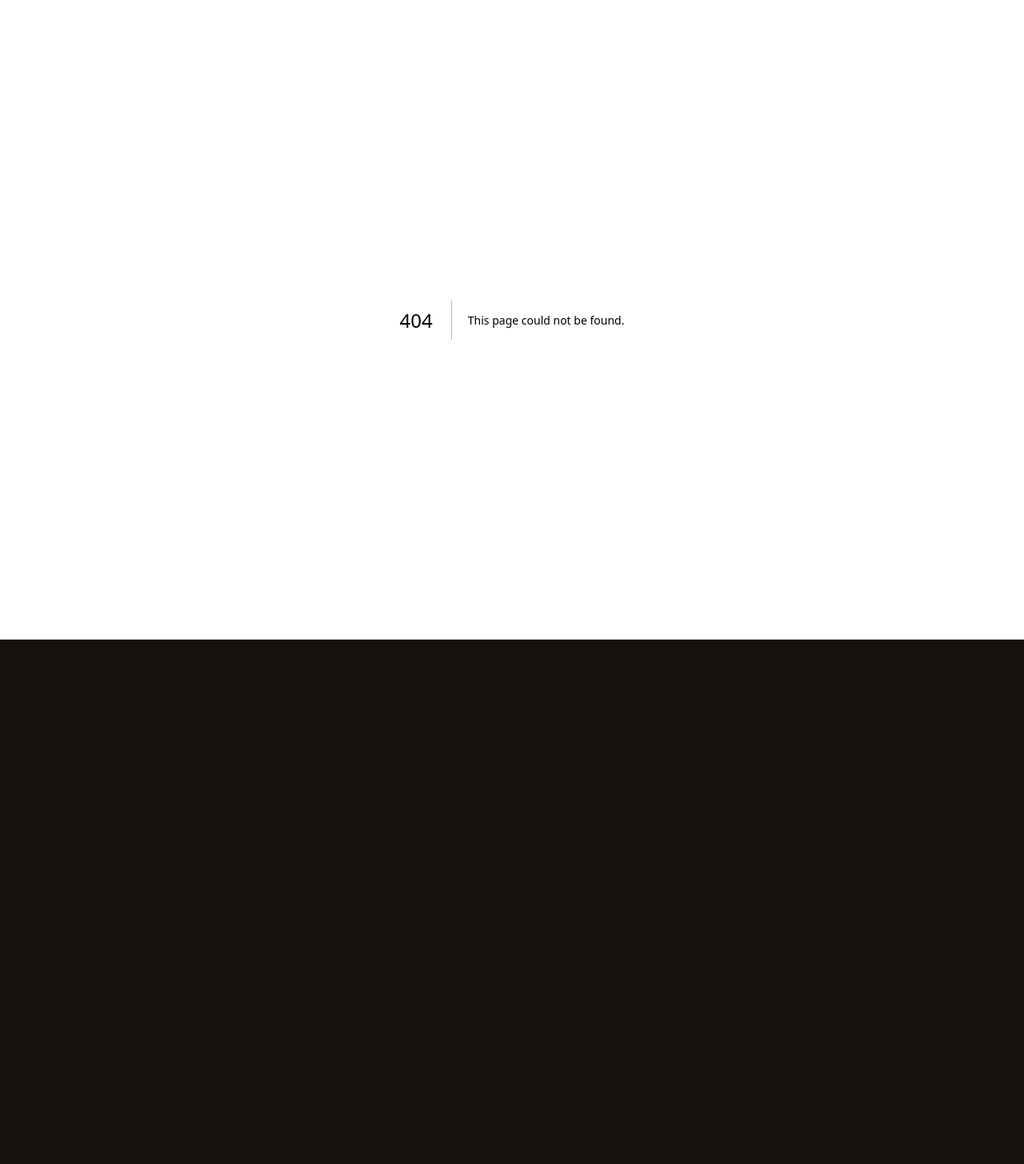
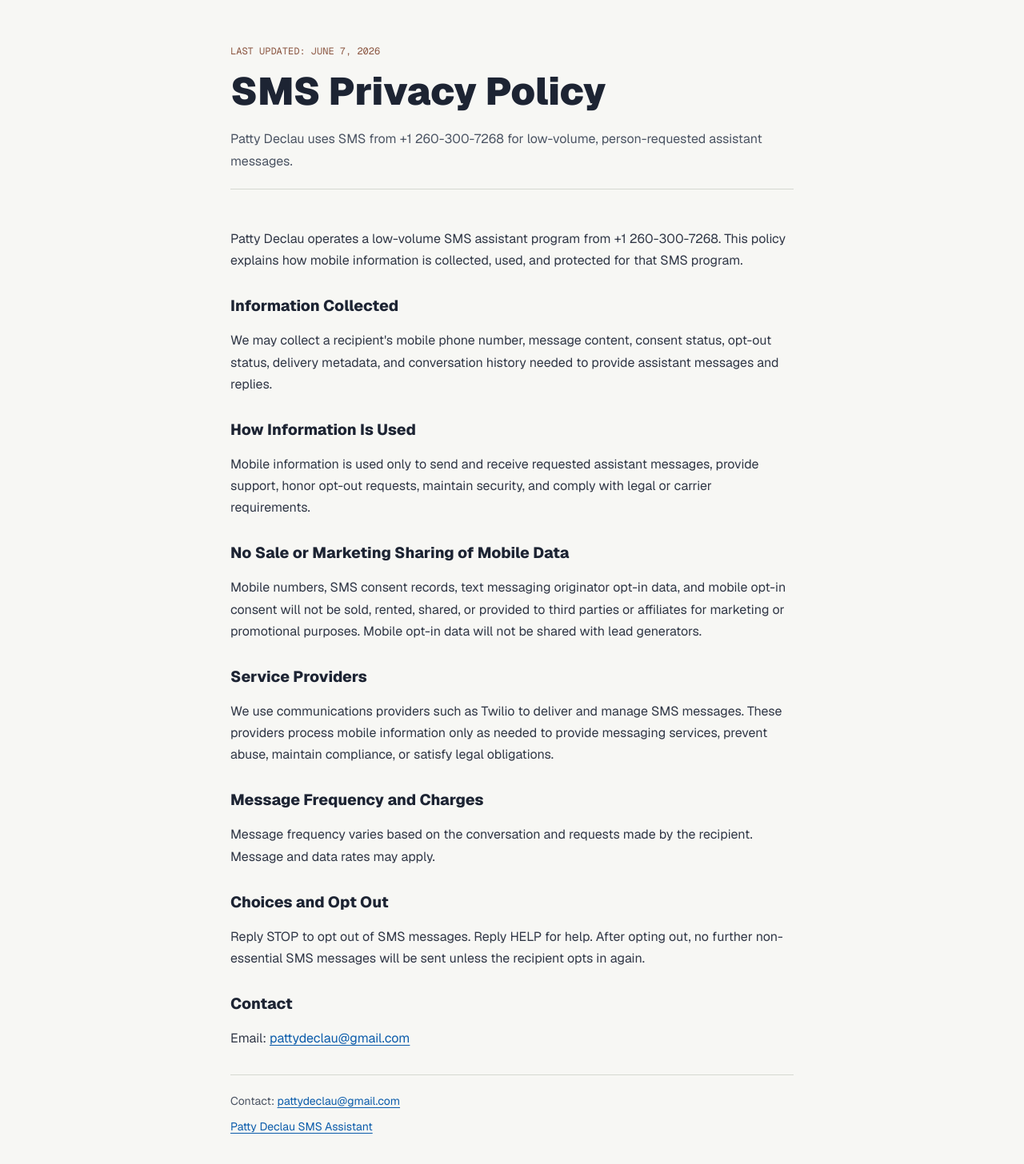
Before and after one commit to patty-the-assistant-org/patty-hello-world, a Next.js app: page /sms/privacy in a window 1280 px wide. Before the commit this address had no page. Shown: the top 1456 px of the page at 80% size. Before the commit the page ends 800 px from the top, so only its background shows below. Built offline with nearby package versions, Linux system fonts and the light colour scheme.

Commit message:
Add SMS compliance pages

```diff
--- a/app/globals.css
+++ b/app/globals.css
@@ -42,3 +42,26 @@ a {
   background: #ffce5c;
   color: #15120f;
 }
+
+.policy-copy {
+  color: #303746;
+  font-size: 1rem;
+  line-height: 1.7;
+}
+
+.policy-copy h2 {
+  color: #1d2433;
+  font-size: 1.2rem;
+  font-weight: 800;
+  line-height: 1.3;
+  margin-top: 2rem;
+}
+
+.policy-copy p {
+  margin-top: 1rem;
+}
+
+.policy-copy a {
+  color: #0b5cab;
+  text-decoration-line: underline;
+}
--- /dev/null
+++ b/app/sms/SmsPage.tsx
@@ -0,0 +1,51 @@
+import Link from "next/link";
+
+const contactEmail = "pattydeclau@gmail.com";
+const smsNumber = "+1 260-300-7268";
+
+export function SmsShell({
+  children,
+  kicker,
+  title,
+}: {
+  children: React.ReactNode;
+  kicker: string;
+  title: string;
+}) {
+  return (
+    <main className="min-h-screen bg-[#f7f7f4] text-[#1d2433]">
+      <section className="mx-auto max-w-3xl px-5 py-10 sm:px-8 sm:py-14">
+        <header className="border-b border-[#d6d8d1] pb-5">
+          <p className="font-mono text-xs uppercase tracking-normal text-[#8a5540]">
+            {kicker}
+          </p>
+          <h1 className="mt-3 text-4xl font-black leading-tight tracking-normal sm:text-5xl">
+            {title}
+          </h1>
+          <p className="mt-4 max-w-2xl text-base leading-7 text-[#4b5463]">
+            Patty Declau uses SMS from {smsNumber} for low-volume,
+            person-requested assistant messages.
+          </p>
+        </header>
+
+        <div className="policy-copy py-8">{children}</div>
+
+        <footer className="border-t border-[#d6d8d1] pt-5 text-sm leading-6 text-[#4b5463]">
+          <p>
+            Contact:{" "}
+            <a className="text-[#0b5cab] underline" href={`mailto:${contactEmail}`}>
+              {contactEmail}
+            </a>
+          </p>
+          <p className="mt-2">
+            <Link className="text-[#0b5cab] underline" href="/sms">
+              Patty Declau SMS Assistant
+            </Link>
+          </p>
+        </footer>
+      </section>
+    </main>
+  );
+}
+
+export { contactEmail, smsNumber };
--- /dev/null
+++ b/app/sms/page.tsx
@@ -0,0 +1,47 @@
+import type { Metadata } from "next";
+import Link from "next/link";
+import { contactEmail, smsNumber, SmsShell } from "./SmsPage";
+
+export const metadata: Metadata = {
+  title: "Patty Declau SMS Assistant",
+  description:
+    "SMS program description, opt-in details, privacy policy, and terms for Patty Declau.",
+};
+
+export default function SmsPage() {
+  return (
+    <SmsShell kicker="SMS program" title="Patty Declau SMS Assistant">
+      <section className="rounded-md border border-[#d6d8d1] bg-white p-5">
+        <p>
+          <strong>SMS program:</strong> personal assistant coordination,
+          reminders, status updates, and direct replies to people who have asked
+          to communicate by text.
+        </p>
+        <p>
+          <strong>Consent:</strong> recipients opt in by directly asking Patty
+          Declau or Pat Cullen to text them, by providing their mobile number
+          for this specific assistant communication, or by initiating a text
+          conversation with Patty at {smsNumber}.
+        </p>
+        <p>
+          <strong>Frequency:</strong> message frequency varies based on the
+          conversation. Message and data rates may apply. Reply STOP to opt out.
+          Reply HELP for help.
+        </p>
+      </section>
+
+      <h2>Policies</h2>
+      <p>
+        <Link href="/sms/privacy">Privacy Policy</Link>
+      </p>
+      <p>
+        <Link href="/sms/terms">SMS Terms and Conditions</Link>
+      </p>
+
+      <h2>Contact</h2>
+      <p>
+        Email: <a href={`mailto:${contactEmail}`}>{contactEmail}</a>
+      </p>
+    </SmsShell>
+  );
+}
--- /dev/null
+++ b/app/sms/privacy/page.tsx
@@ -0,0 +1,67 @@
+import type { Metadata } from "next";
+import { contactEmail, smsNumber, SmsShell } from "../SmsPage";
+
+export const metadata: Metadata = {
+  title: "Patty Declau SMS Privacy Policy",
+  description: "Privacy policy for the Patty Declau SMS assistant program.",
+};
+
+export default function SmsPrivacyPage() {
+  return (
+    <SmsShell kicker="Last updated: June 7, 2026" title="SMS Privacy Policy">
+      <p>
+        Patty Declau operates a low-volume SMS assistant program from{" "}
+        {smsNumber}. This policy explains how mobile information is collected,
+        used, and protected for that SMS program.
+      </p>
+
+      <h2>Information Collected</h2>
+      <p>
+        We may collect a recipient&apos;s mobile phone number, message content,
+        consent status, opt-out status, delivery metadata, and conversation
+        history needed to provide assistant messages and replies.
+      </p>
+
+      <h2>How Information Is Used</h2>
+      <p>
+        Mobile information is used only to send and receive requested assistant
+        messages, provide support, honor opt-out requests, maintain security,
+        and comply with legal or carrier requirements.
+      </p>
+
+      <h2>No Sale or Marketing Sharing of Mobile Data</h2>
+      <p>
+        Mobile numbers, SMS consent records, text messaging originator opt-in
+        data, and mobile opt-in consent will not be sold, rented, shared, or
+        provided to third parties or affiliates for marketing or promotional
+        purposes. Mobile opt-in data will not be shared with lead generators.
+      </p>
+
+      <h2>Service Providers</h2>
+      <p>
+        We use communications providers such as Twilio to deliver and manage SMS
+        messages. These providers process mobile information only as needed to
+        provide messaging services, prevent abuse, maintain compliance, or
+        satisfy legal obligations.
+      </p>
+
+      <h2>Message Frequency and Charges</h2>
+      <p>
+        Message frequency varies based on the conversation and requests made by
+        the recipient. Message and data rates may apply.
+      </p>
+
+      <h2>Choices and Opt Out</h2>
+      <p>
+        Reply STOP to opt out of SMS messages. Reply HELP for help. After
+        opting out, no further non-essential SMS messages will be sent unless
+        the recipient opts in again.
+      </p>
+
+      <h2>Contact</h2>
+      <p>
+        Email: <a href={`mailto:${contactEmail}`}>{contactEmail}</a>
+      </p>
+    </SmsShell>
+  );
+}
--- /dev/null
+++ b/app/sms/terms/page.tsx
@@ -0,0 +1,64 @@
+import type { Metadata } from "next";
+import Link from "next/link";
+import { contactEmail, smsNumber, SmsShell } from "../SmsPage";
+
+export const metadata: Metadata = {
+  title: "Patty Declau SMS Terms and Conditions",
+  description:
+    "Terms and conditions for the Patty Declau SMS assistant program.",
+};
+
+export default function SmsTermsPage() {
+  return (
+    <SmsShell
+      kicker="Last updated: June 7, 2026"
+      title="SMS Terms and Conditions"
+    >
+      <h2>Program Description</h2>
+      <p>
+        Patty Declau sends low-volume SMS messages for personal assistant
+        coordination, reminders, status updates, and direct replies to people
+        who have asked to communicate by text.
+      </p>
+
+      <h2>Opt-In</h2>
+      <p>
+        Recipients consent to receive messages by directly asking Patty Declau
+        or Pat Cullen to text them, by providing their mobile number for this
+        specific assistant communication, or by initiating a text conversation
+        with Patty Declau at {smsNumber}. Consent is not a condition of
+        purchasing goods or services.
+      </p>
+
+      <h2>Message Frequency</h2>
+      <p>
+        Message frequency varies based on the recipient&apos;s requests and
+        active conversation. Message and data rates may apply.
+      </p>
+
+      <h2>Opt-Out and Help</h2>
+      <p>
+        <strong>Reply STOP to cancel SMS messages.</strong>{" "}
+        <strong>Reply HELP for help.</strong> You can also email{" "}
+        <a href={`mailto:${contactEmail}`}>{contactEmail}</a>.
+      </p>
+
+      <h2>Carrier Liability</h2>
+      <p>Carriers are not liable for delayed or undelivered messages.</p>
+
+      <h2>Privacy</h2>
+      <p>
+        Mobile numbers, SMS consent records, text messaging originator opt-in
+        data, and mobile opt-in consent will not be sold, rented, shared, or
+        provided to third parties or affiliates for marketing or promotional
+        purposes. See the{" "}
+        <Link href="/sms/privacy">SMS Privacy Policy</Link>.
+      </p>
+
+      <h2>Contact</h2>
+      <p>
+        Email: <a href={`mailto:${contactEmail}`}>{contactEmail}</a>
+      </p>
+    </SmsShell>
+  );
+}
```
